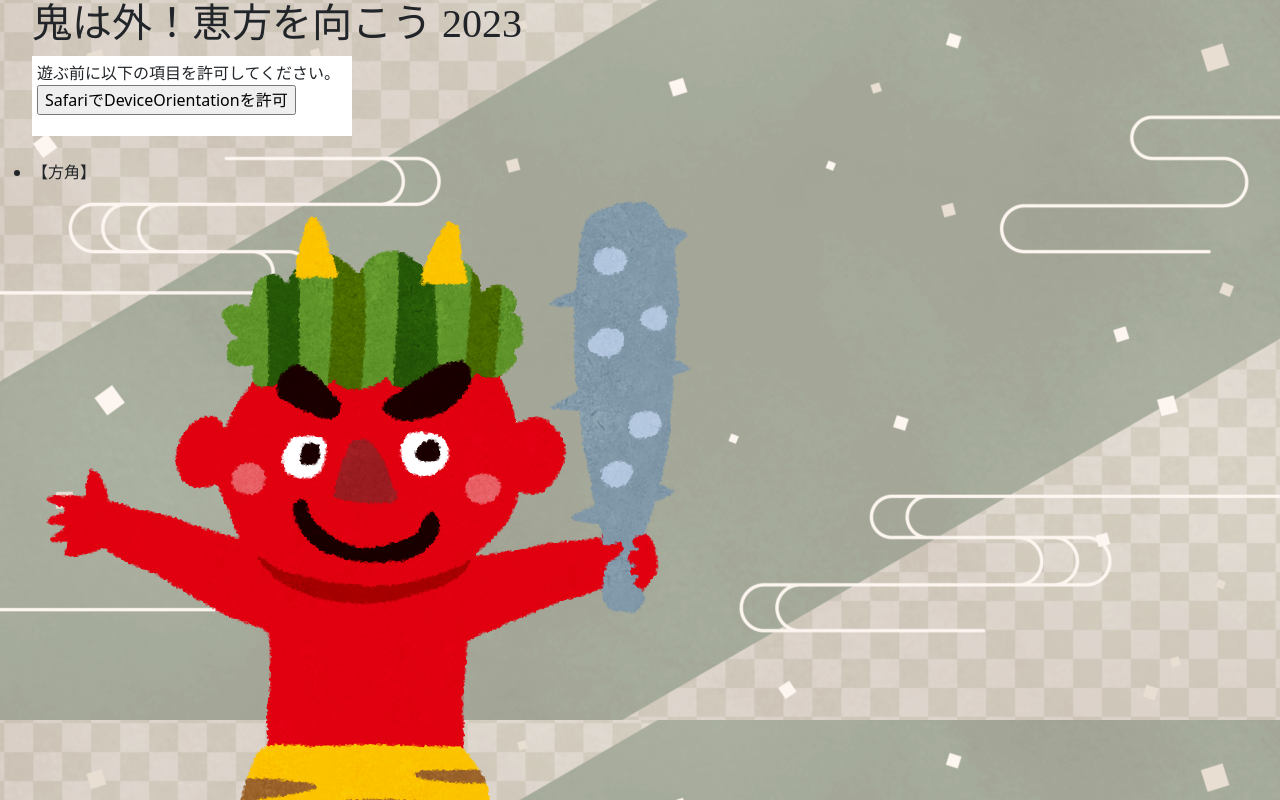
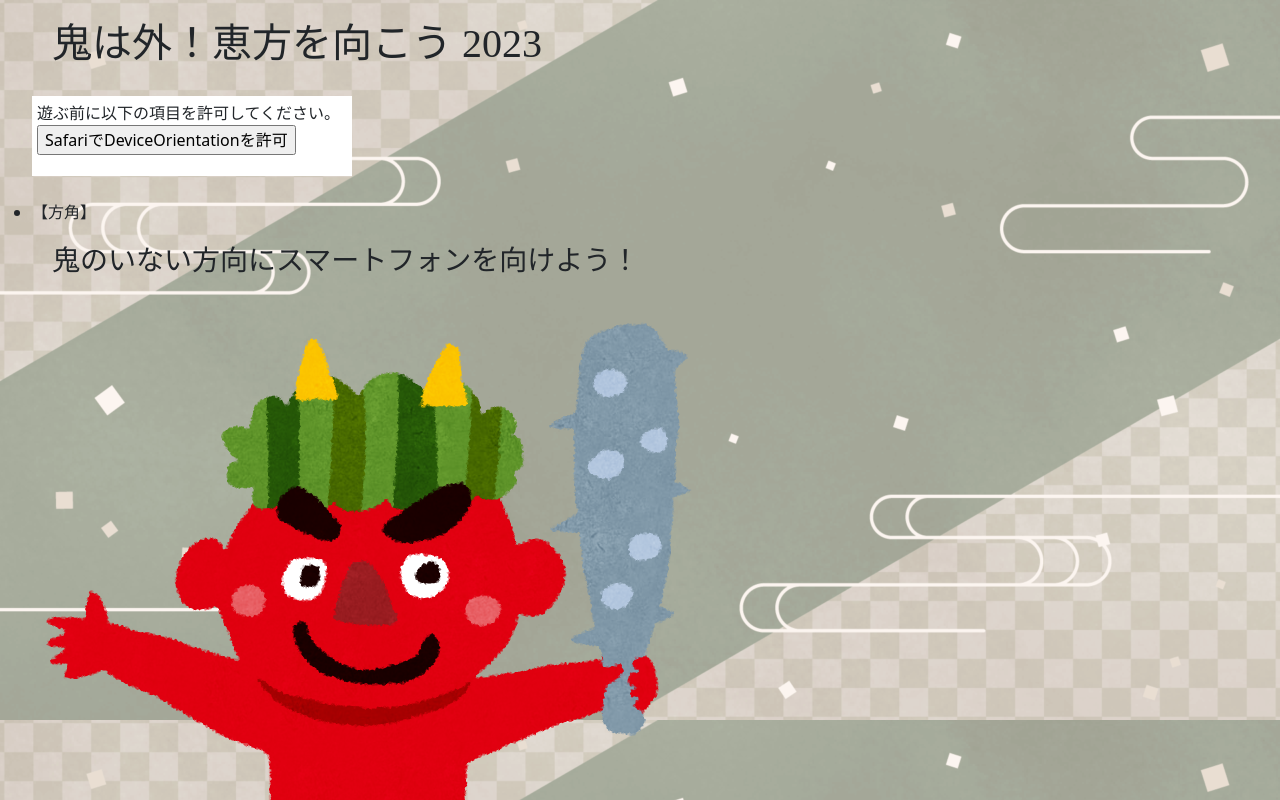
Before and after one commit to Honoka-Kawakami/RealWorld2, a plain HTML site: page index.html in a window 1280 px wide. Shown: the top 800 px of the page. Drawn offline with nearby package versions, Linux system fonts and the light colour scheme.

Commit message:
一旦調整

```diff
--- a/index.html
+++ b/index.html
@@ -213,7 +213,7 @@
 
 
         <div>
-            <h1 style="font-family:Yumincho">鬼は外！恵方を向こう 2023</h1>
+            <h1 style="font-family:Yumincho; padding:20px">鬼は外！恵方を向こう 2023</h1>
 
             <div style="background:white; padding:5px; width:320px">
                 <p>遊ぶ前に以下の項目を許可してください。<br>
@@ -240,8 +240,9 @@
             <!-- <li>【gamma】<span id="gamma"></span></li> -->
         </div>
 
+        <h3 style="font-family:Yumincho; padding:20px">鬼のいない方向にスマートフォンを向けよう！</h3>
+
         <img id="ehou" src="assets/image/oni.png">
-
 
     </ul>
 </body>
```
